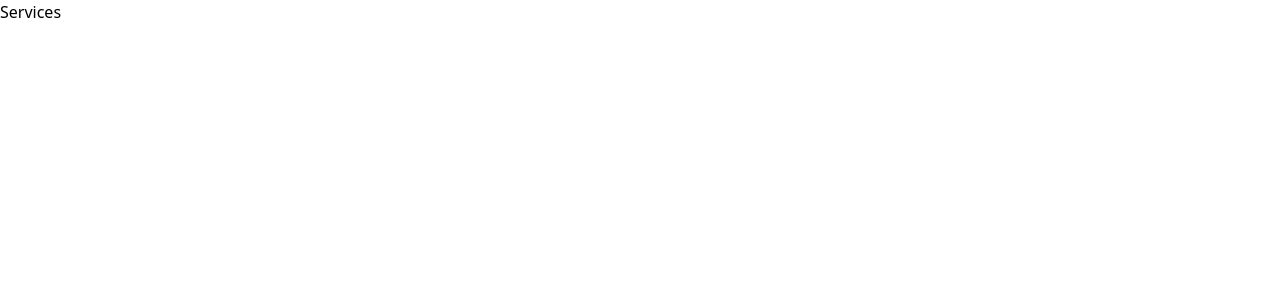
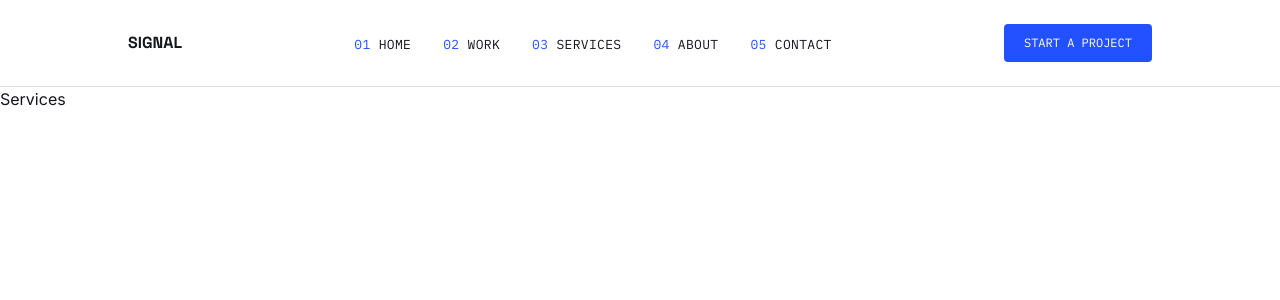
Before and after one commit to abdelhafid37/signal, a Next.js app: page /services in a window 1280 px wide. Shown: the top 300 px of the page. Built offline with nearby package versions, Linux system fonts and the light colour scheme.

Commit message:
feat: add NavBar component

```diff
--- a/src/app/layout.tsx
+++ b/src/app/layout.tsx
@@ -1,6 +1,7 @@
 import type { Metadata } from "next";
 import { IBM_Plex_Mono, Inter, Space_Grotesk } from "next/font/google";
 import "./globals.css";
+import NavBar from "@/components/layout/NavBar";
 
 const spaceGrotesk = Space_Grotesk({
   variable: "--font-display",
@@ -31,8 +32,9 @@ export default function RootLayout({
   return (
     <html lang="en">
       <body
-        className={`${spaceGrotesk.variable} ${inter.variable} ${IBMPlexMono.variable}`}
+        className={`${spaceGrotesk.variable} ${inter.variable} ${IBMPlexMono.variable} font-body text-ink`}
       >
+        <NavBar />
         {children}
       </body>
     </html>
--- /dev/null
+++ b/src/components/layout/NavBar.tsx
@@ -0,0 +1,87 @@
+"use client";
+
+import { useState } from "react";
+import Container from "../ui/Container";
+import { button } from "../ui/Button";
+import Link from "next/link";
+import { cn } from "@/lib/cn";
+
+const links = [
+  { number: "01", label: "Home", href: "/" },
+  { number: "02", label: "Work", href: "/" },
+  { number: "03", label: "Services", href: "/" },
+  { number: "04", label: "About", href: "/" },
+  { number: "05", label: "Contact", href: "/" },
+];
+
+export default function NavBar() {
+  const [isOpen, setIsOpen] = useState(false);
+
+  return (
+    <nav className="border-b border-border">
+      <Container className="flex items-center justify-between py-6">
+        <Link href="/" className="font-bold uppercase font-display">
+          Signal
+        </Link>
+
+        <ul className="items-center justify-center hidden gap-x-8 lg:flex">
+          {links.map((link) => (
+            <li key={link.number}>
+              <Link
+                href={link.href}
+                className="uppercase font-mono tracking-wide text-[13px]"
+              >
+                <span className="text-accent">{link.number}</span> {link.label}
+              </Link>
+            </li>
+          ))}
+        </ul>
+
+        <Link
+          href="/"
+          className={cn(button({ size: "sm" }), "hidden lg:inline-flex")}
+        >
+          Start a project
+        </Link>
+
+        <button
+          type="button"
+          onClick={() => setIsOpen(!isOpen)}
+          aria-label={isOpen ? "Close menu" : "Open menu"}
+          aria-expanded={isOpen}
+          className="flex lg:hidden"
+        >
+          <span className="w-5 h-3.5 flex flex-col justify-between">
+            <span className="h-0.5 bg-ink block" />
+            <span className="h-0.5 bg-ink block" />
+            <span className="h-0.5 bg-ink block" />
+          </span>
+        </button>
+      </Container>
+
+      {isOpen && (
+        <div className="border-t lg:hidden border-border">
+          <Container className="flex flex-col py-6 gap-y-8">
+            <ul className="flex flex-col items-center justify-center gap-y-8">
+              {links.map((link) => (
+                <li key={`mobile-${link.number}`}>
+                  <Link
+                    href={link.href}
+                    className="uppercase font-mono tracking-wide text-[13px]"
+                  >
+                    <span className="text-accent">{link.number}</span>{" "}
+                    {link.label}
+                  </Link>
+                </li>
+              ))}
+            </ul>
+
+            <Link href="/" className={button({ size: "md" })}>
+              Start a project
+            </Link>
+          </Container>
+        </div>
+      )}
+    </nav>
+  );
+}
--- a/src/components/ui/Button.tsx
+++ b/src/components/ui/Button.tsx
@@ -2,7 +2,7 @@ import { cn } from "@/lib/cn";
 import { cva, type VariantProps } from "class-variance-authority";
 import React from "react";
 
-const button = cva(
+export const button = cva(
   "inline-flex items-center justify-center uppercase font-mono",
   {
     variants: {
```
